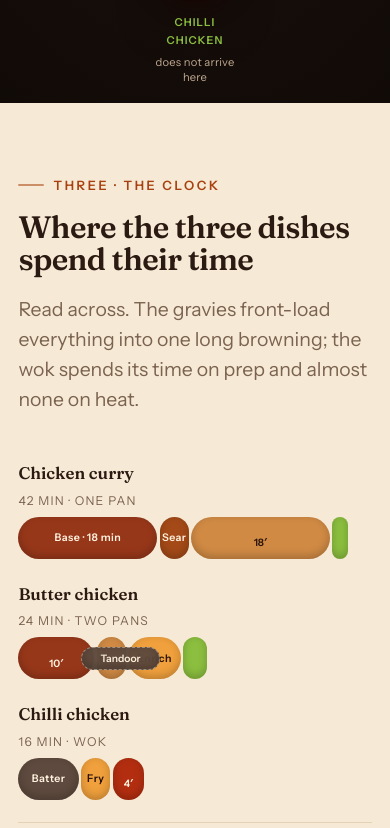
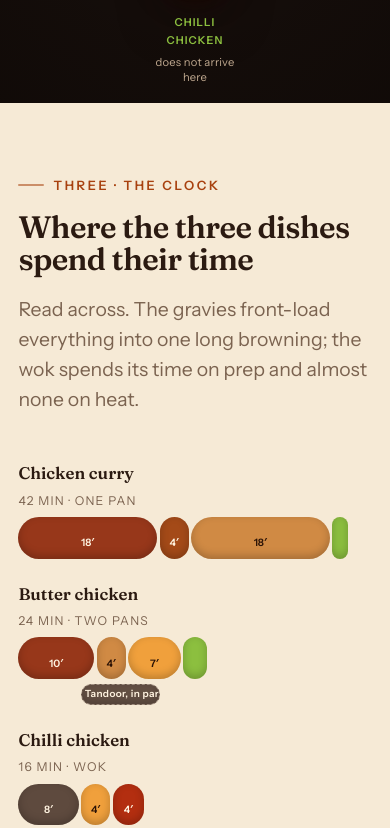
Before and after one commit to yashksaini-coder/comfort-food-challenge, a plain HTML site: page index.html in a window 390 px wide. Shown: the part 5715-6543 px from the top of the page. Drawn offline with Linux system fonts and the light colour scheme.

Commit message:
Close the seam between same-tone sections, and fix the gantt rail
The clock and green-chilli bands are both .paper, so their stacked
padding (136 + 136 = 272px) had no colour change to articulate it and
read as a void. Same-tone seams now trim the first band's trailing
padding; colour-change seams keep the full 272px, since there the
background flip is the section break.

Also, narrowing Sear and Blend to their true durations left no room for
the words at small widths, so they fall back to durations like every
other segment; and the parallel tandoor bar was painting over the blend
and enrich labels, so it becomes a second lane sharing the same
horizontal span.

```diff
--- a/index.html
+++ b/index.html
@@ -228,6 +228,15 @@
     background: var(--page); color: var(--ink);
     padding-block: clamp(4rem,2rem + 8vw,8.5rem);
     position: relative;
+  }
+  /* Where the tone flips, the change of background IS the section break and the
+     stacked padding reads as a deliberate pause. Where two bands share a tone
+     there is no such signal, so the same 272px reads as a void. Trim the first
+     band's trailing padding — the second keeps its full lead-in, so every
+     .band__head still sits on the same rhythm. */
+  .band.paper:has(+ .band.paper),
+  .band.night:has(+ .band.night) {
+    padding-bottom: clamp(1.5rem,.5rem + 2vw,3rem);
   }
   /* soft ember wash — brighter as the page descends toward the table */
   .band.night::before {
@@ -893,7 +902,20 @@
   }
   .js .in .gantt__seg { transform: scaleX(1); transition: transform var(--dur-l) var(--ease); transition-delay: calc(var(--d,0) * 1ms); }
   .no-js .gantt__seg { transform: none; }
-  .gantt__seg.parallel { height: 56%; top: 22%; opacity: .96; border: 1px dashed #FFF3E066; }
+  /* The tandoor runs at the same time as the gravy, and overlaying it said so —
+     but it covered the blend and enrich segments and hid their durations. A
+     second lane underneath still shares the horizontal span, so it still reads
+     as simultaneous, without painting over the row it belongs to. */
+  .gantt__row:has(.parallel) .gantt__track { height: 4.2rem; }
+  /* :not(.parallel) is load-bearing — :has() contributes its argument's
+     specificity, so without it this rule outweighs .gantt__seg.parallel and
+     stretches the rail back to full height */
+  .gantt__row:has(.parallel) .gantt__seg:not(.parallel) { height: 2.6rem; }
+  .gantt__seg.parallel {
+    height: 1.3rem; top: auto; bottom: 0;
+    opacity: .96; border: 1px dashed #FFF3E066; font-size: .62rem;
+  }
+  @media (max-width: 64rem) { .gantt__seg.parallel::after { font-size: .6rem; } }
 
   .gantt__axis { display: grid; grid-template-columns: 9.5rem 1fr; gap: 1.2rem; border-top: 1px solid var(--rule); margin-top: .7rem; padding-top: .6rem; }
   @media (max-width: 46rem) { .gantt__axis { grid-template-columns: 1fr; } .gantt__axis > span:first-child { display: none; } }
@@ -2109,8 +2131,8 @@
       <div class="gantt__row">
         <p class="gantt__name">Chicken curry<small>42 min · one pan</small></p>
         <div class="gantt__track">
-          <span class="gantt__seg" style="--d:0;left:0%;width:39.3%;background:#97371A">Base · 18 min</span>
-          <span class="gantt__seg" style="--d:120;left:40%;width:8.2%;background:#A44A18">Sear</span>
+          <span class="gantt__seg" data-short="18′" style="--d:0;left:0%;width:39.3%;background:#97371A">Base · 18 min</span>
+          <span class="gantt__seg" data-short="4′" style="--d:120;left:40%;width:8.2%;background:#A44A18">Sear</span>
           <span class="gantt__seg on-light" data-short="18′" style="--d:240;left:48.9%;width:39.3%;background:#D08A44">Simmer · 18 min</span>
           <span class="gantt__seg" style="--d:360;left:88.9%;width:4.4%;background:#8CBF3F"></span>
         </div>
@@ -2119,8 +2141,8 @@
         <p class="gantt__name">Butter chicken<small>24 min · two pans</small></p>
         <div class="gantt__track">
           <span class="gantt__seg" data-short="10′" style="--d:60;left:0%;width:21.5%;background:#97371A">Base · 10 min</span>
-          <span class="gantt__seg on-light" style="--d:180;left:22.2%;width:8.2%;background:#D08A44">Blend</span>
-          <span class="gantt__seg on-light" style="--d:300;left:31.1%;width:14.9%;background:#F0A03C">Enrich</span>
+          <span class="gantt__seg on-light" data-short="4′" style="--d:180;left:22.2%;width:8.2%;background:#D08A44">Blend</span>
+          <span class="gantt__seg on-light" data-short="7′" style="--d:300;left:31.1%;width:14.9%;background:#F0A03C">Enrich</span>
           <span class="gantt__seg parallel" data-short="Tandoor" style="--d:420;left:17.8%;width:22.2%;background:#5E4A3E">Tandoor, in parallel</span>
           <span class="gantt__seg" style="--d:520;left:46.7%;width:6.6%;background:#8CBF3F"></span>
         </div>
@@ -2128,8 +2150,8 @@
       <div class="gantt__row">
         <p class="gantt__name">Chilli chicken<small>16 min · wok</small></p>
         <div class="gantt__track">
-          <span class="gantt__seg" style="--d:140;left:0%;width:17.1%;background:#5E4A3E">Batter</span>
-          <span class="gantt__seg on-light" style="--d:260;left:17.8%;width:8.2%;background:#F0A03C">Fry</span>
+          <span class="gantt__seg" data-short="8′" style="--d:140;left:0%;width:17.1%;background:#5E4A3E">Batter</span>
+          <span class="gantt__seg on-light" data-short="4′" style="--d:260;left:17.8%;width:8.2%;background:#F0A03C">Fry</span>
           <span class="gantt__seg" data-short="4′" style="--d:380;left:26.7%;width:8.9%;background:#B32E10">Wok · 4′</span>
         </div>
       </div>
```
